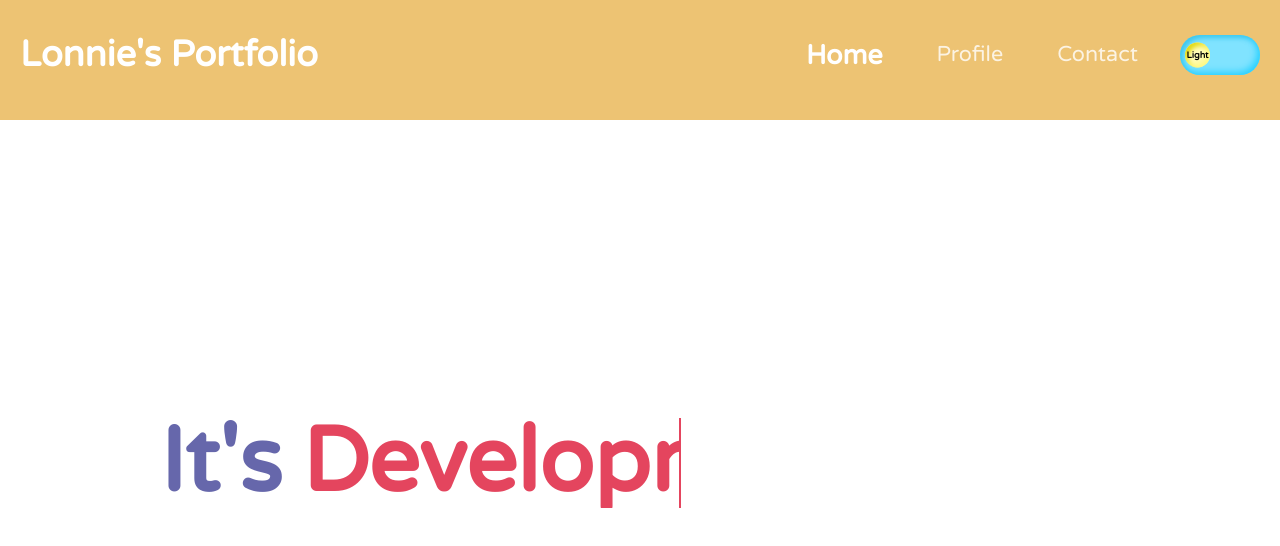
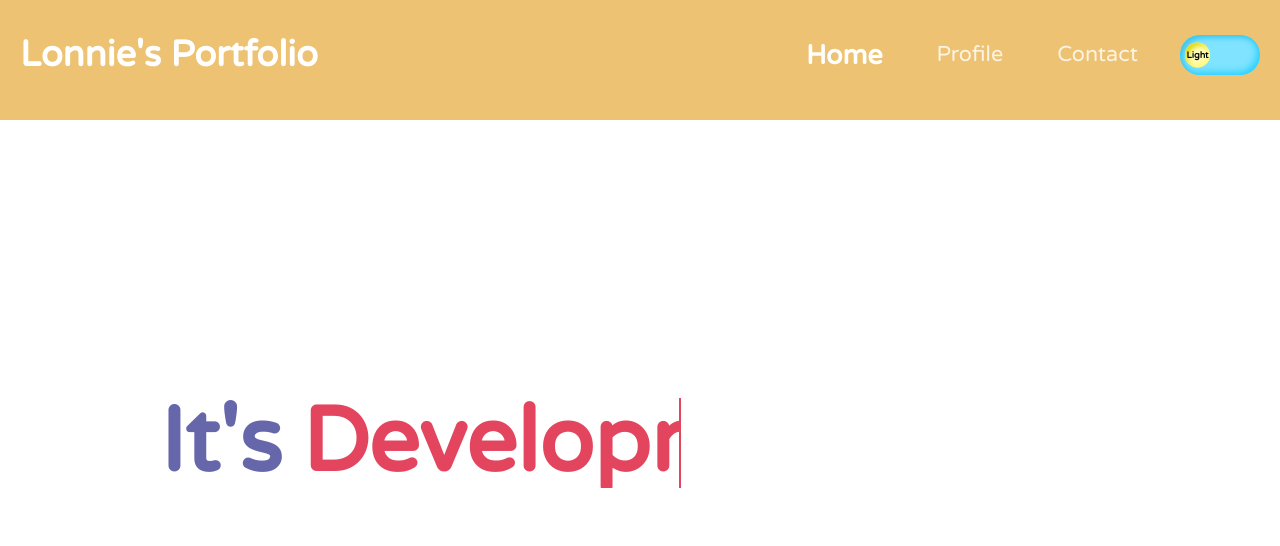
Before and after one commit to aosjehdgus/lonnie-portfolio, a React app in the folder front-end/: page / in a window 1280 px wide. Shown: the top 546 px of the page. Built offline with nearby package versions, Linux system fonts and the light colour scheme.

Commit message:
Edit app container css

```diff
--- a/front-end/src/App.js
+++ b/front-end/src/App.js
@@ -11,7 +11,7 @@ import Profile from './pages/Profile';
 import Contact from './pages/Contact';
 
 const appContainer = prop => css`
-  padding-top: 140px;
+  padding-top: 120px;
   position: relative;
   z-index: 0;
   ${prop === 'home'
@@ -23,10 +23,10 @@ const appContainer = prop => css`
       right: 0;
       bottom: 0;
       left: 0;
-      background-image: url(${waterColorImg});
+      background: #f8f9fa;
       background-size: cover;
       background-position: center center;
-      opacity: 0.25;}`}
+      opacity: 0.5;}`}
 `;
 
 const App = () => {
```
